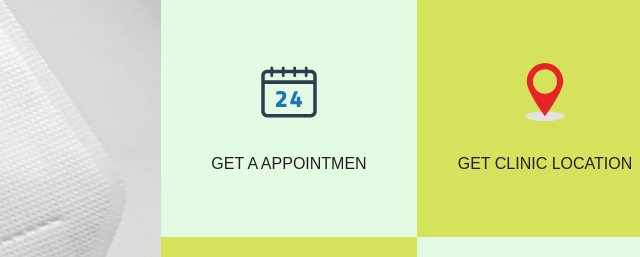
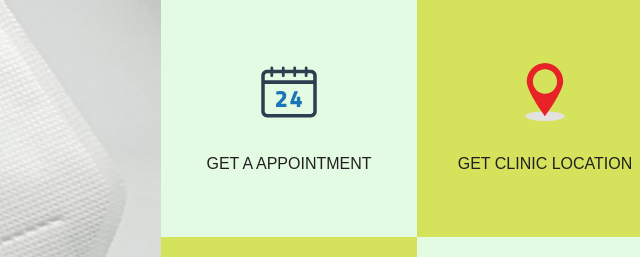
Before and after one commit to Just9krish/Aryuveda-Website, a plain HTML site: page index.html in a window 1280 px wide. Shown: the top 257 px of the page, 607-1247 px from the left. Drawn offline with Linux system fonts and the light colour scheme.

```diff
--- a/index.html
+++ b/index.html
@@ -20,7 +20,7 @@
             <div class="icons-grp">
                 <div class="icon icon1">
                     <img src="./assets/appointment.svg" alt="" />
-                    <p>GET A APPOINTMEN</p>
+                    <p>GET A APPOINTMENT</p>
                 </div>
 
                 <div class="icon icon2">
```
